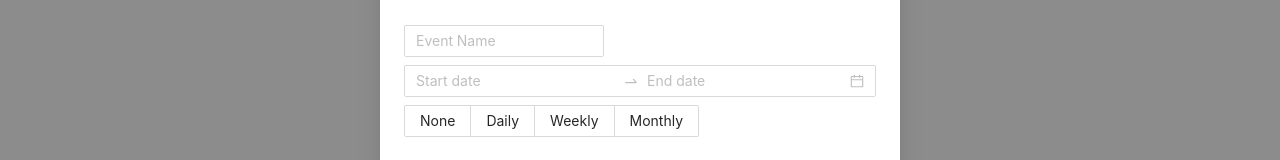
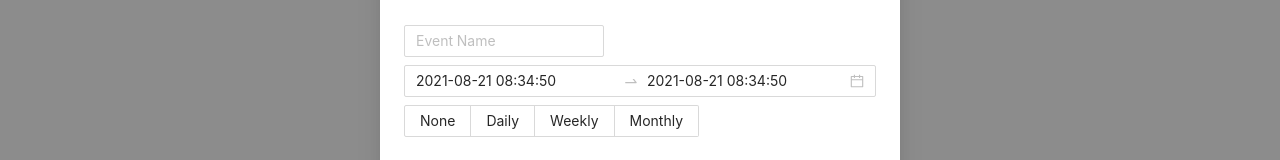
Before and after one commit to itsaviu/calendar-ui, a React (Create React App) app: page / in a window 1280 px wide. Both pictures are taken after a click on the button "Create". Shown: the part 162-322 px from the top of the page. Built offline with nearby package versions, Linux system fonts and the light colour scheme; no server answers.

Commit message:
Updated init value

```diff
--- a/src/components/containers/Dashboard.jsx
+++ b/src/components/containers/Dashboard.jsx
@@ -2,12 +2,15 @@ import React, { useEffect, useState } from 'react'
 import { Button, Radio, Modal, DatePicker, Space, Input } from 'antd';
 import axios from 'axios';
 import EventListers from '../presentations/EventListers';
-
+import moment from 'moment'
 
 
 const Dashboard = () => {
 
-    const [eventRecord, setEventRecord] = useState({})
+    const [eventRecord, setEventRecord] = useState({
+        startTime: moment().utc().format(),
+        endTime: moment().utc().format()
+    })
     const [events, setEvents] = useState([])
     const [type, setType] = useState('today')
     const [isModalVisible, setIsModalVisible] = useState(false);
@@ -34,6 +37,7 @@ const Dashboard = () => {
 
     const fetchEvents = (param) => {
         axios.get('https://app-calendar-95.herokuapp.com/api/events/'+param)
+        // axios.get('http://localhost:5000/api/events/'+param)
             .then((resp) => {
                 setEvents(resp.data)
             })
@@ -42,6 +46,7 @@ const Dashboard = () => {
 
     const postEvent = () => {
         axios.post("https://app-calendar-95.herokuapp.com/api/events", eventRecord)
+        // axios.post("http://localhost:5000//api/events", eventRecord)
             .then(resp => {
                 fetchEvents(type)
                 setEventRecord({})
@@ -96,15 +101,15 @@ const Dashboard = () => {
             </div>
             <Modal title="Create Event" visible={isModalVisible} onOk={handleOk} onCancel={handleCancel}>
                 <div className="mt-2 mb-2">
-                    <Input placeholder="Event Name" onChange={addEventName} style={{ width: 200 }} />
+                    <Input placeholder="Event Name" value={eventRecord.eventName} onChange={addEventName} style={{ width: 200 }} />
                 </div>
                 <div className="mt-2 mb-2">
                     <Space direction="vertical" size={12}>
-                        <RangePicker showTime onChange={dateUpdate} />
+                        <RangePicker defaultValue={[moment(eventRecord.startTime), moment(eventRecord.endTime)]} showTime onChange={dateUpdate} />
                     </Space>
                 </div>
                 <div className="mt-2 mb-2">
-                    <Radio.Group onChange={updateFrequency} defaultValue="today">
+                    <Radio.Group onChange={updateFrequency} defaultValue={eventRecord.frequency}>
                                 <Radio.Button value="NONE">None</Radio.Button>
                                 <Radio.Button value="DAILY">Daily</Radio.Button>
                                 <Radio.Button value="WEEKLY">Weekly</Radio.Button>
```
